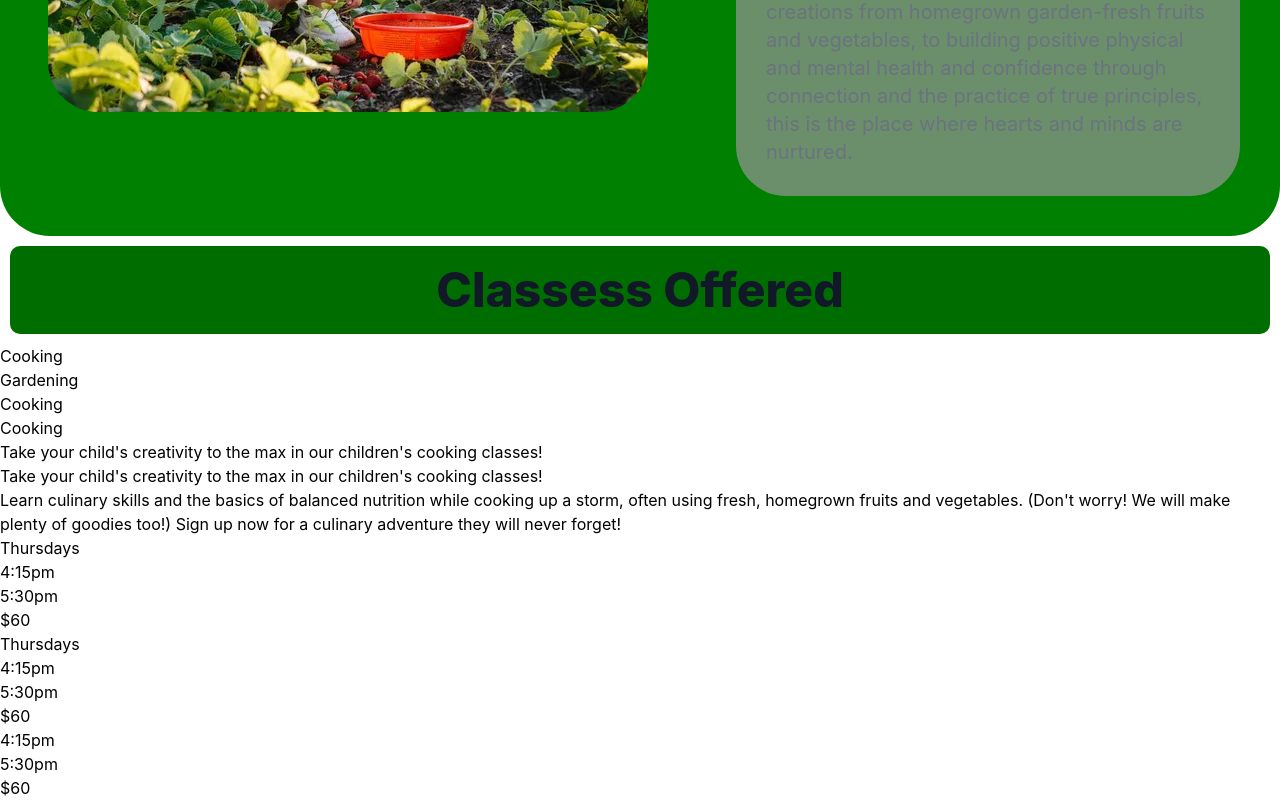
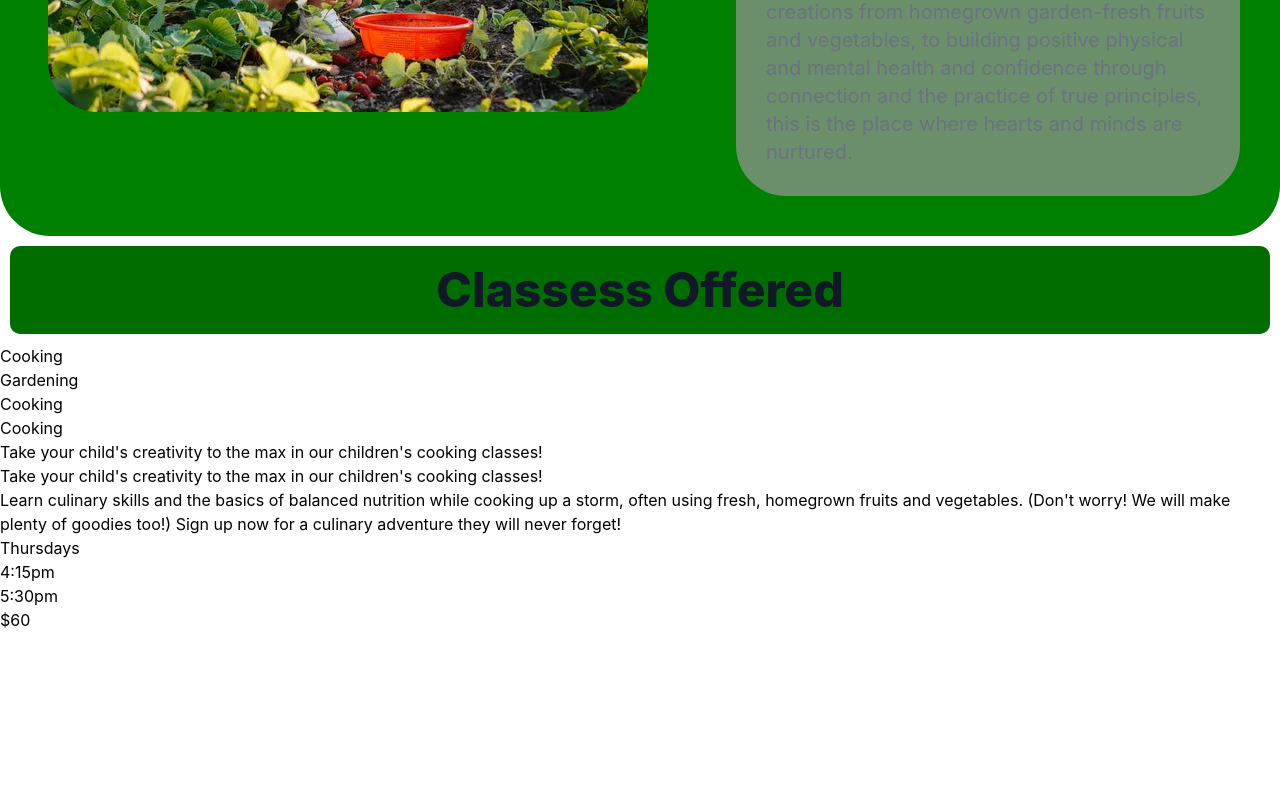
Before and after one commit to Shazammon/melslearninggarden, a React (Create React App) app: page / in a window 1280 px wide. Shown: the part 432-1232 px from the top of the page. After the commit the page ends 1064 px from the top, so only its background shows below. Built offline with nearby package versions, Linux system fonts and the light colour scheme.

Commit message:
updated ClassSmall

```diff
--- a/src/components/comps/ClassSmall.jsx
+++ b/src/components/comps/ClassSmall.jsx
@@ -26,15 +26,6 @@ export default function ClassSmall() {
             <div>{classData[0].schedule_teens}</div>
             <div>{classData[0].cost}</div>
             <div>{classData[0].class_photos}</div>
-            <div>{classData[0].day}</div>
-            <div>{classData[0].schedule_elementary}</div>
-            <div>{classData[0].schedule_teens}</div>
-            <div>{classData[0].cost}</div>
-            <div>{classData[0].class_photos}</div>
-            <div>{classData[0].schedule_elementary}</div>
-            <div>{classData[0].schedule_teens}</div>
-            <div>{classData[0].cost}</div>
-            <div>{classData[0].class_photos}</div>
 
         </>
     )
```
